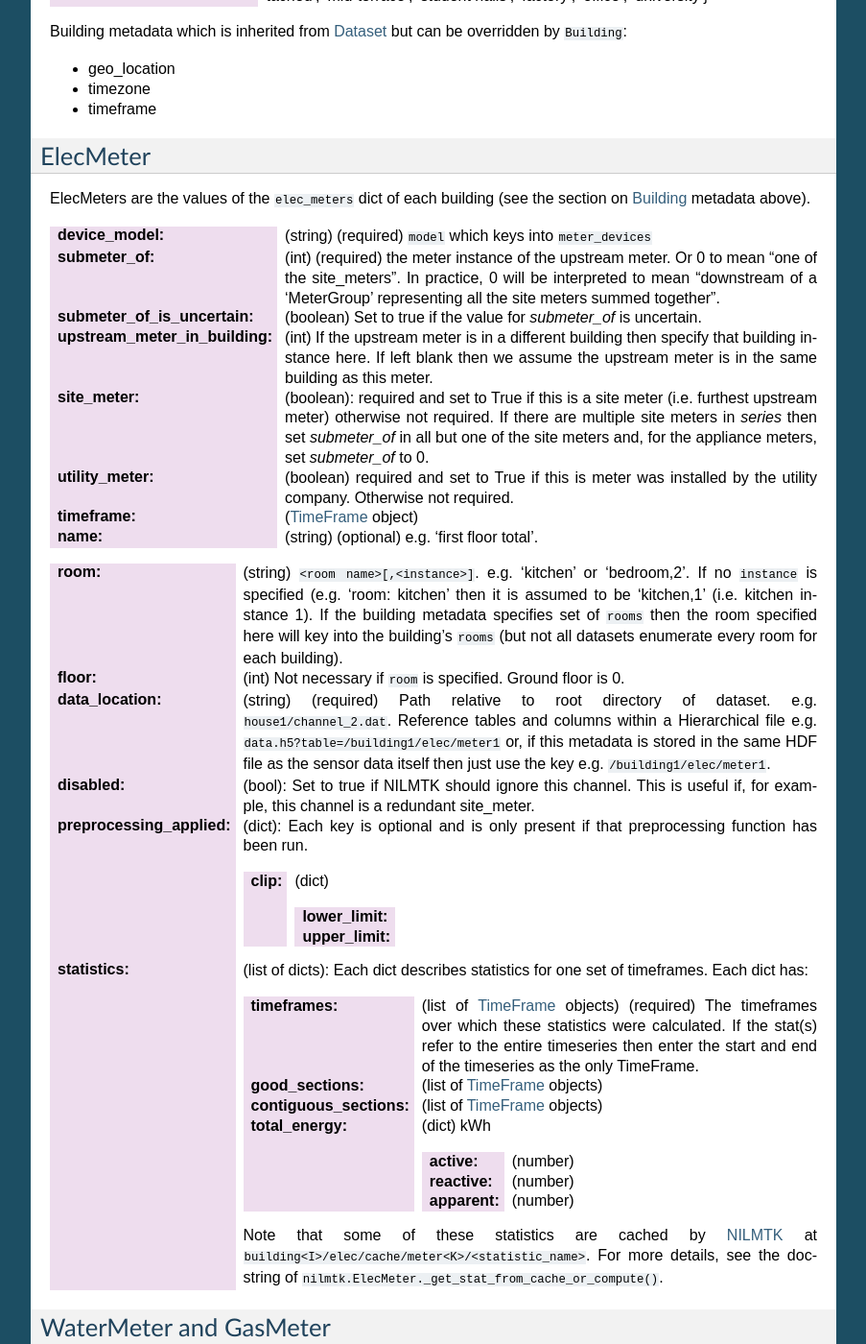
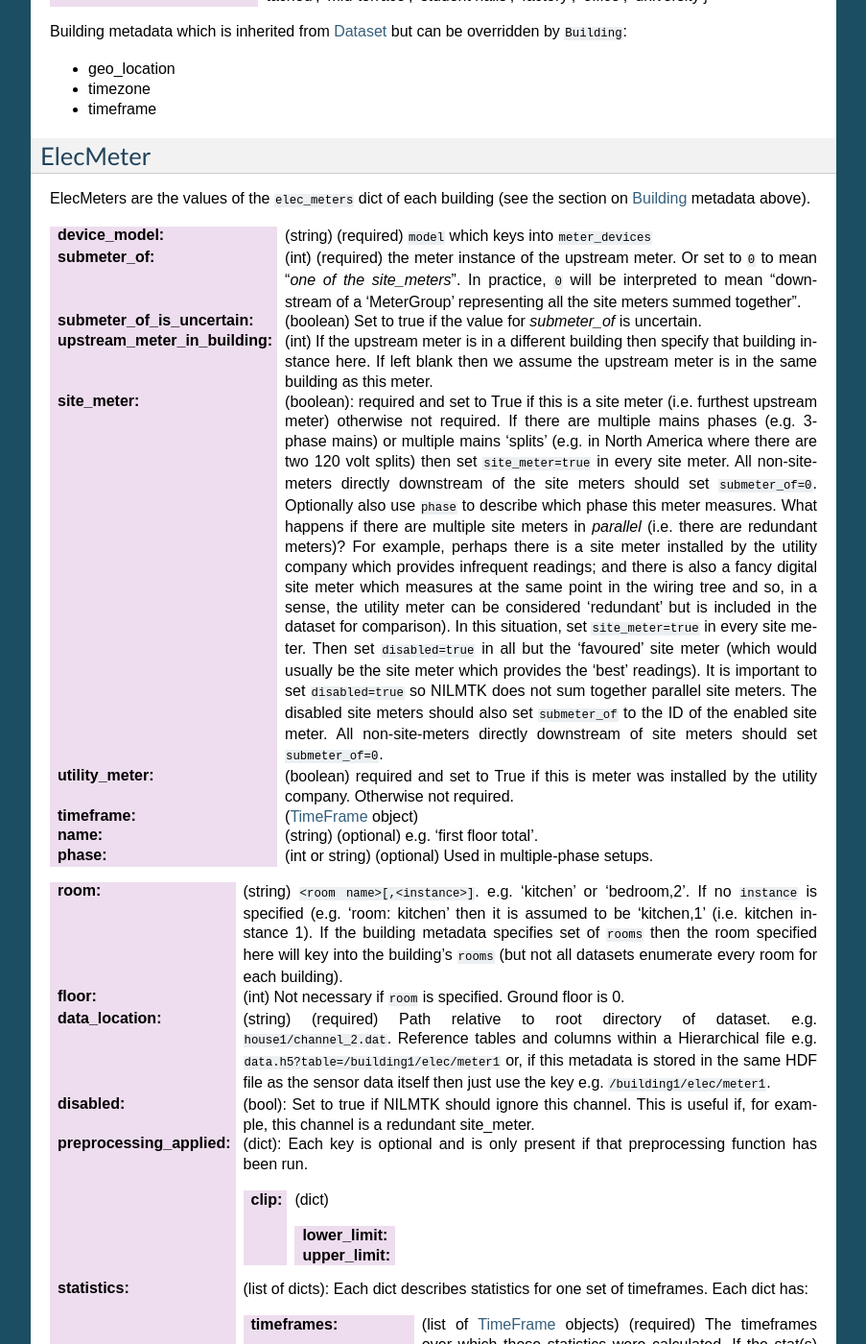
Before and after one commit to nilmtk/nilm_metadata, a Sphinx documentation site: the page built from docs/source/dataset_metadata.rst, in a window 1280 px wide and 1400 px high, scrolled down 3258 px. Shown: the whole window at 96% size, without its empty margins (198-1101 px from the left). Built offline with Sphinx 7.4.7, drawn with Linux system fonts in a browser that asks for light colours.

Commit message:
Re-worded the description for `site_meter` to hopefully make it clearer what to do in multiple-phase setups and, also, in setups (like in UK-DALE) where there are redundant site meters.  Also added `phase` attribute.  Any thoughts, @nipunreddevil?

```diff
--- a/docs/source/dataset_metadata.rst
+++ b/docs/source/dataset_metadata.rst
@@ -222,10 +222,11 @@ ElecMeters are the values of the ``elec_meters`` dict of each building (see the
 section on `Building`_ metadata above).
 
 :device_model: (string) (required) ``model`` which keys into ``meter_devices``
-:submeter_of: (int) (required) the meter instance of the upstream meter.  Or 0
-              to mean "one of the site_meters".  In practice, 0 will
-              be interpreted to mean "downstream of a 'MeterGroup'
-              representing all the site meters summed together".
+:submeter_of: (int) (required) the meter instance of the upstream
+              meter.  Or set to ``0`` to mean "*one of the
+              site_meters*".  In practice, ``0`` will be interpreted to
+              mean "downstream of a 'MeterGroup' representing all the
+              site meters summed together".
 :submeter_of_is_uncertain: (boolean) Set to true if the value for
                            `submeter_of` is uncertain.
 :upstream_meter_in_building: (int) If the upstream meter is
@@ -235,14 +236,36 @@ section on `Building`_ metadata above).
                              the same building as this meter.
 :site_meter: (boolean): required and set to True if this is a site
              meter (i.e. furthest upstream meter) otherwise not
-             required.  If there are multiple site meters in *series*
-             then set `submeter_of` in all but one of the site meters
-             and, for the appliance meters, set `submeter_of` to 0.
+             required.  If there are multiple mains phases
+             (e.g. 3-phase mains) or multiple mains 'splits' (e.g. in
+             North America where there are two 120 volt splits) then
+             set ``site_meter=true`` in every site meter.  All
+             non-site-meters directly downstream of the site meters
+             should set ``submeter_of=0``.  Optionally also use
+             ``phase`` to describe which phase this meter measures.
+             What happens if there are multiple site meters in
+             *parallel* (i.e. there are redundant meters)?  For
+             example, perhaps there is a site meter installed by the
+             utility company which provides infrequent readings; and
+             there is also a fancy digital site meter which measures
+             at the same point in the wiring tree and so, in a sense,
+             the utility meter can be considered 'redundant' but is
+             included in the dataset for comparison). In this
+             situation, set ``site_meter=true`` in every site meter.
+             Then set ``disabled=true`` in all but the 'favoured' site
+             meter (which would usually be the site meter which
+             provides the 'best' readings).  It is important to set
+             ``disabled=true`` so NILMTK does not sum together
+             parallel site meters.  The disabled site meters should
+             also set ``submeter_of`` to the ID of the enabled site
+             meter.  All non-site-meters directly downstream of site
+             meters should set ``submeter_of=0``.
 :utility_meter: (boolean) required and set to True if this is meter
                 was installed by the utility company. Otherwise not
                 required.
 :timeframe: (`TimeFrame`_ object)
 :name: (string) (optional) e.g. 'first floor total'.
+:phase: (int or string) (optional) Used in multiple-phase setups.
 
 .. _ElecMeter-room:
 
```
